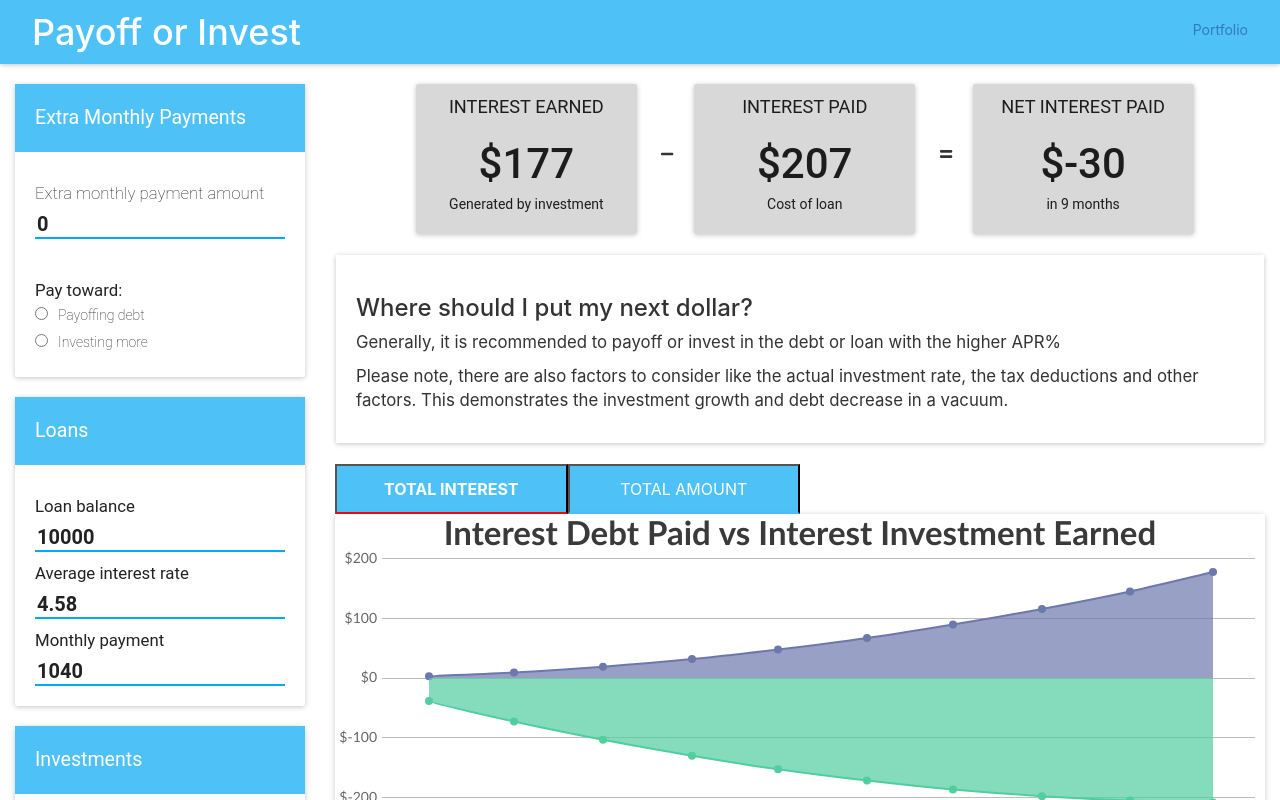
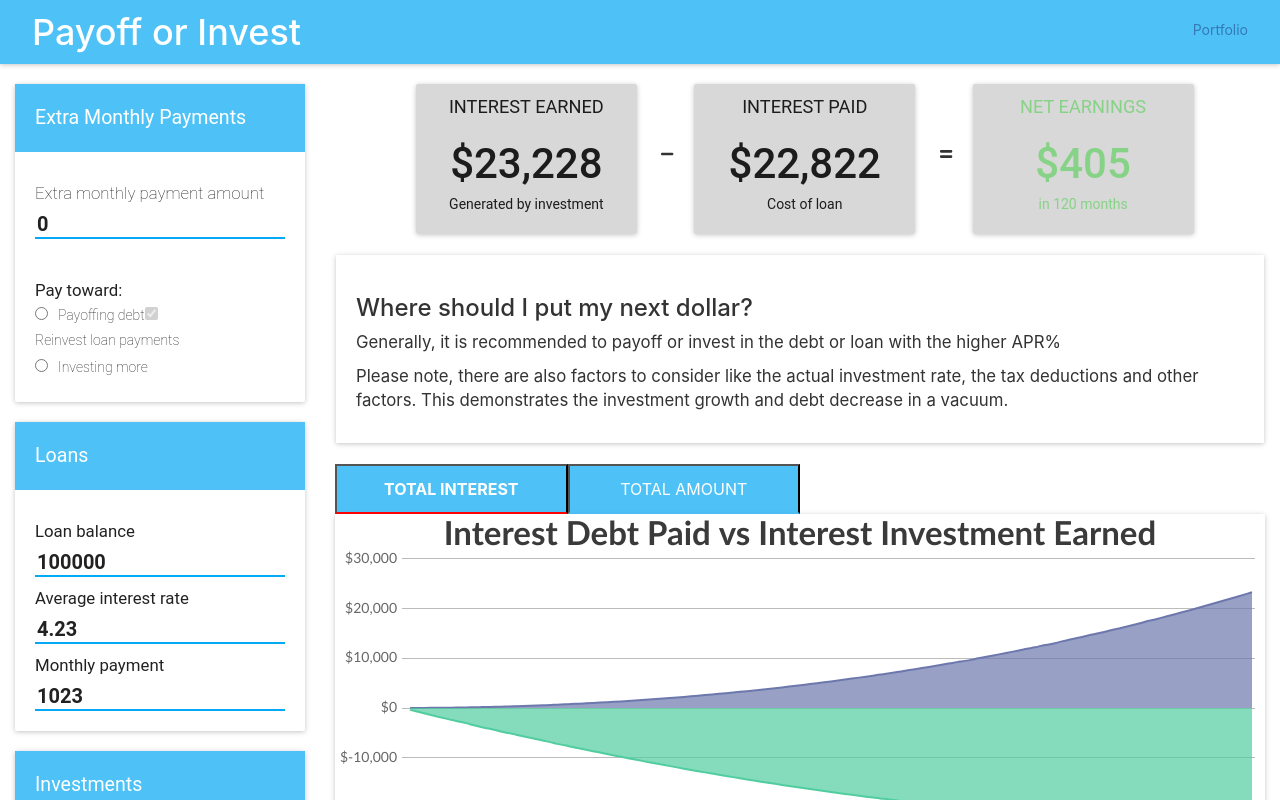
Before and after one commit to lilMango/payoff-or-invest, a React (Create React App) app: page / in a window 1280 px wide. Shown: the top 800 px of the page. Built offline with nearby package versions, Linux system fonts and the light colour scheme; the HTML template or start-up script is replaced by a standard one; a web font is replaced by a local one.

Commit message:
Added Reinvest Loan payments UI checkbox and functionality to results

```diff
--- a/src/App.js
+++ b/src/App.js
@@ -32,15 +32,16 @@ class App extends Component {
 
 		super(props);
 
-		let loan = {'principal':10000, 'APR':4.58, 'monthlyPayment':1040.0};
-		let investment = {'principal':500, 'APR':7.6, 'monthlyPayment':500.0};
+		let loan = {'principal':100000, 'APR':4.23, 'monthlyPayment':1023.0};
+		let investment = {'principal':500, 'APR':6.1, 'monthlyPayment':500.0};
 
 		this.state = {
 				loan:loan,
 				investment:investment,
 				extra:0,
 				editMode:'loan',
-				payoffChoice:'LOAN'
+				payoffChoice:'LOAN',
+				doReinvest:true
 		};
 	}
 
@@ -94,7 +95,8 @@ class App extends Component {
 			investment:this.state.investment,
 			extra:this.state.extra,
 			editMode:this.state.editMode,
-			payoffChoice:this.state.payoffChoice
+			payoffChoice:this.state.payoffChoice,
+			doReinvest:this.state.doReinvest
 		};
 
 		if (type==='text') {
@@ -118,7 +120,7 @@ class App extends Component {
 	}
 
 
-	//Handles radio selection for debt/invest choice, and text box for extra payments
+	//Handles radio selection for debt/invest choice, and text box for extra payments, checkbox for reinvest debt
 	handleExtraPaymentInputChange(event){
 
 		const target = event.target;
@@ -128,19 +130,24 @@ class App extends Component {
 		console.log('type=',target.type,' |',name, ': ', value);
 
 		let extra = this.state.extra;
-		let payoffChoice = this.state.paymentChoice;
+		let payoffChoice = this.state.payoffChoice;
+		let doReinvest = this.state.doReinvest;
 
 		if (type==='text') {
 			extra=parseFloat(value);
 		} else if (type==='radio'){
 			payoffChoice = (value==='DEBT')?'DEBT':'INVEST';
 		}
+		if (type=== 'checkbox') {
+			doReinvest=value;
+		}
 		let res = {
 			loan:this.state.loan,
 			investment:this.state.investment,
 			extra:extra,
 			editMode:this.state.editMode,
-			payoffChoice:payoffChoice
+			payoffChoice:payoffChoice,
+			doReinvest:doReinvest
 		};
 
 		this.setState(res);
@@ -159,6 +166,7 @@ class App extends Component {
 							extra = {this.state.extra}
 							payoffChoice = {this.state.payoffChoice}
 							onChange={(evt)=>this.handleExtraPaymentInputChange(evt)}
+							doReinvest = {this.state.doReinvest}
 							/>
 						<LoanControlPanel
 							loan={this.state.loan}
@@ -175,6 +183,7 @@ class App extends Component {
 							investment = {this.state.investment}
 							extra = {this.state.extra}
 							payoffChoice = {this.state.payoffChoice}
+							doReinvest = {this.state.doReinvest}
 							/>
 					</div>
 
--- a/src/components/CumulativeDebtsVsInvestments.js
+++ b/src/components/CumulativeDebtsVsInvestments.js
@@ -239,7 +239,9 @@ class CumulativeDebtsVsInvestmentsChart extends Component {
     		principal = principal + monthlyPayment;
 
     		//reinvest loan contribution if finished paying debt off and continue those contributions until original loan length
-    		if(this.props.payoffChoice === 'DEBT' && i>DEBT_MONTHS) {
+			if(this.props.doReinvest ===true
+				&& this.props.payoffChoice === 'DEBT'
+				&& i>DEBT_MONTHS ) {
     			principal = principal + parseFloat(loanDetail.monthlyPayment);
     		}
 
--- a/src/components/ExtraPaymentsPanel.js
+++ b/src/components/ExtraPaymentsPanel.js
@@ -38,7 +38,7 @@ class ExtraPaymentsPanel extends React.Component {
 					<div>
 						<div>
 							<div className="sub-header" style={{marginTop:'40px'}}>Pay toward:</div>
-							<div style={{width:'100%'}}>
+							<span style={{width:'50%'}}>
 								<input type="radio"
 									name="pay-toward"
 									value="DEBT"
@@ -47,8 +47,18 @@ class ExtraPaymentsPanel extends React.Component {
 									checked={this.props.payoffChoice==='DEBT'}
 									/>
 								<label>Payoffing debt</label>
-							</div>
-							<div style={{width:'100%'}}>
+							</span>
+							<span style={{width:'50%'}}>
+								<input type="checkbox"
+									name="reinvest-loan"
+									style={{marginRight:'10px'}}
+									onChange={this.props.onChange}
+									checked={this.props.doReinvest===true}
+									disabled={this.props.payoffChoice!=='DEBT'}
+									/>
+								<label>Reinvest loan payments</label>
+							</span>
+							<div style={{width:'50%'}}>
 								<input type="radio"
 									name="pay-toward"
 									value="INVEST"
@@ -58,6 +68,7 @@ class ExtraPaymentsPanel extends React.Component {
 									/>
 								<label>Investing more</label>
 							</div>
+
 						</div>
 
 					</div>
--- a/src/components/InterestDebtVsInvestment.js
+++ b/src/components/InterestDebtVsInvestment.js
@@ -259,7 +259,9 @@ class InterestDebtVsInvestment extends Component {
     		principal = accrued + monthlyPayment;
 
     		//reinvest loan contribution if finished paying debt off until original loan length
-    		if(this.props.payoffChoice === 'DEBT' && i>DEBT_MONTHS ) {
+			if(this.props.doReinvest ===true
+				&& this.props.payoffChoice === 'DEBT'
+				&& i>DEBT_MONTHS ) {
     			principal = principal + parseFloat(loanDetail.monthlyPayment);
     		}
 
--- a/src/components/Results.js
+++ b/src/components/Results.js
@@ -123,7 +123,9 @@ class Results extends React.Component {
 
 			//reinvest loan contribution if finished paying debt off
 			//and continue those contributions until original loan length
-			if(payoffChoice === 'DEBT' && j>DEBT_MONTHS ) {
+			if(this.props.doReinvest ===true
+				&& payoffChoice === 'DEBT'
+				&& j>DEBT_MONTHS ) {
 				principal = principal + parseFloat(loan.monthlyPayment);
 			}
 		}
@@ -185,7 +187,9 @@ class Results extends React.Component {
 
 			//reinvest loan contribution if finished paying debt off
 			//and continue those contributions until original loan length
-			if(payoffChoice === 'DEBT' && j>DEBT_MONTHS ) {
+			if(this.props.doReinvest ===true
+				&& payoffChoice === 'DEBT'
+				&& j>DEBT_MONTHS ) {
 				principal = principal + parseFloat( loan.monthlyPayment);
 			}
 		}
@@ -227,6 +231,7 @@ class Results extends React.Component {
 					payoffChoice={this.props.payoffChoice}
 					extra={this.props.extra}
 					calculateLongestRunningDebtMonths={this.calculateLongestRunningDebtMonths}
+					doReinvest = {this.props.doReinvest}
 					/>
 				);
 		} else {
@@ -237,6 +242,7 @@ class Results extends React.Component {
 					payoffChoice={this.props.payoffChoice}
 					extra={this.props.extra}
 					calculateLongestRunningDebtMonths={this.calculateLongestRunningDebtMonths}
+					doReinvest = {this.props.doReinvest}
 					/>
 				);
 		}
@@ -254,7 +260,8 @@ class Results extends React.Component {
 					totalInvestment= {this.calculateInvestmentCumulative(this.props.investment, this.props.payoffChoice, this.props.extra, this.props.loan)}
 					extra = {this.props.extra}
 					payoffChoice = {this.props.payoffChoice}
-					timeLength = {this.calculateLongestRunningDebtMonths(this.props.loan,this.props.payoffChoice, 0)}
+					timeLength = {this.calculateLongestRunningDebtMonths(this.props.loan,null, 0)}
+					doReinvest = {this.props.doReinvest}
 					/>
 					<div className="graph-nav">
 						<button onClick={()=>this.toggleGraphMode(0)}
```
Also changed, not shown: 2019-06-20progress.png (added).
